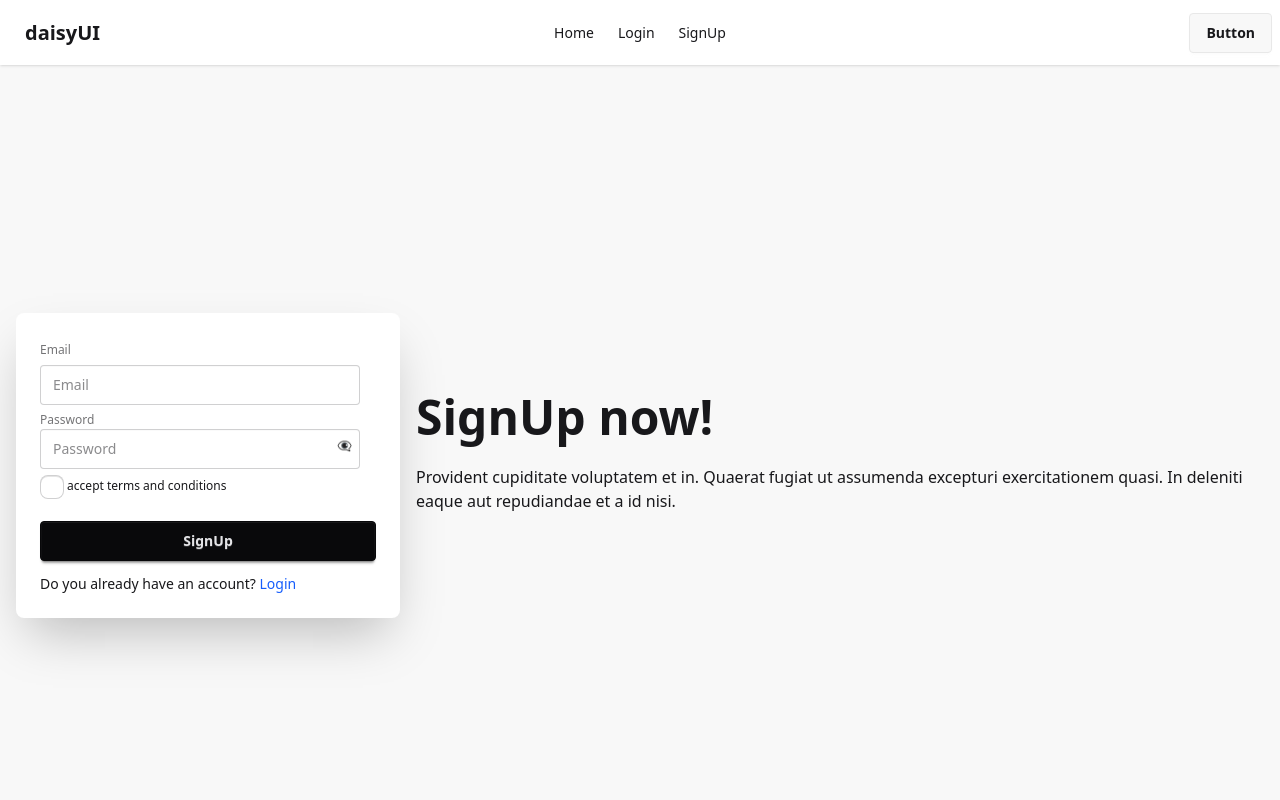
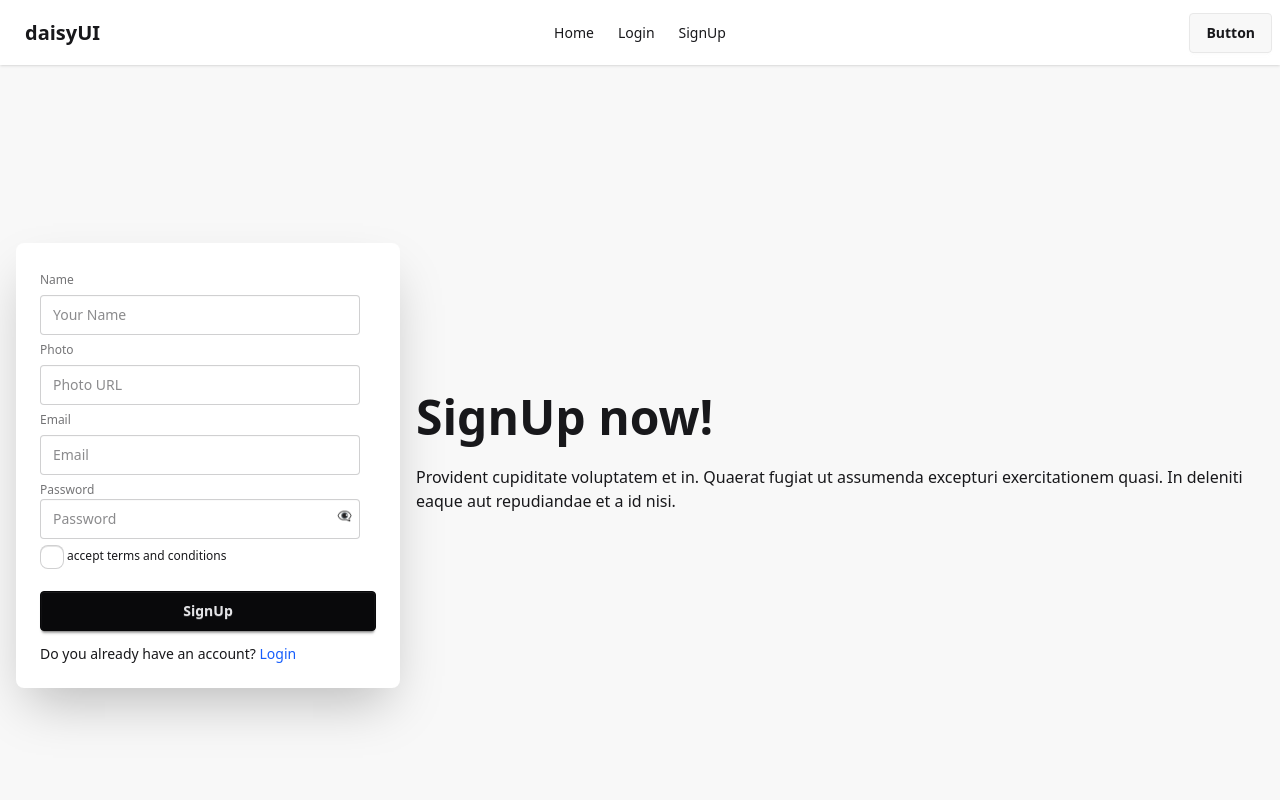
Before and after one commit to moshiurrahman202/Final-Auth, a React (Vite) app: page /signup in a window 1280 px wide. Shown: the top 800 px of the page. Built offline with nearby package versions, Linux system fonts and the light colour scheme.

Commit message:
updateProfile get use name photo url

```diff
--- a/src/Components/Signup/Signup.jsx
+++ b/src/Components/Signup/Signup.jsx
@@ -1,5 +1,5 @@
 import { useState } from "react";
-import { createUserWithEmailAndPassword, sendEmailVerification } from "firebase/auth";
+import { createUserWithEmailAndPassword, sendEmailVerification, updateProfile  } from "firebase/auth";
 import { auth } from "../../Config/__config__final__auth";
 import { Link } from "react-router";
 
@@ -14,6 +14,8 @@ const Signup = () => {
         e.preventDefault()
         setErrorMessage("")
         setDone(false)
+        const name = e.target.name.value
+        const photo = e.target.photo.value
         const email = e.target.email.value
         const pass = e.target.pass.value
         const checked = e.target.checkbox.checked
@@ -38,6 +40,19 @@ const Signup = () => {
             sendEmailVerification(auth.currentUser)
             .then(() => {
               setDone(true)
+              const profile = {
+                displayName: name,
+                photoURL: photo
+              }
+              updateProfile(auth.currentUser, profile)
+              .then(() => {
+                console.log("profile updated!");
+
+              })
+              .catch(erroe => {
+                console.log(erroe);
+
+              })
             })
             .catch(error => {
               console.log(error);
@@ -69,6 +84,10 @@ const Signup = () => {
     <div className="card bg-base-100 w-full max-w-sm shrink-0 shadow-2xl">
       <div className="card-body">
         <form className="fieldset" onSubmit={handleform}>
+          <label className="label">Name</label>
+          <input type="text" name="name" className="input" placeholder="Your Name" />
+          <label className="label">Photo</label>
+          <input type="text" name="photo" className="input" placeholder="Photo URL" />
           <label className="label">Email</label>
           <input type="email" name="email" className="input" placeholder="Email" />
           <div className="relative">
```
